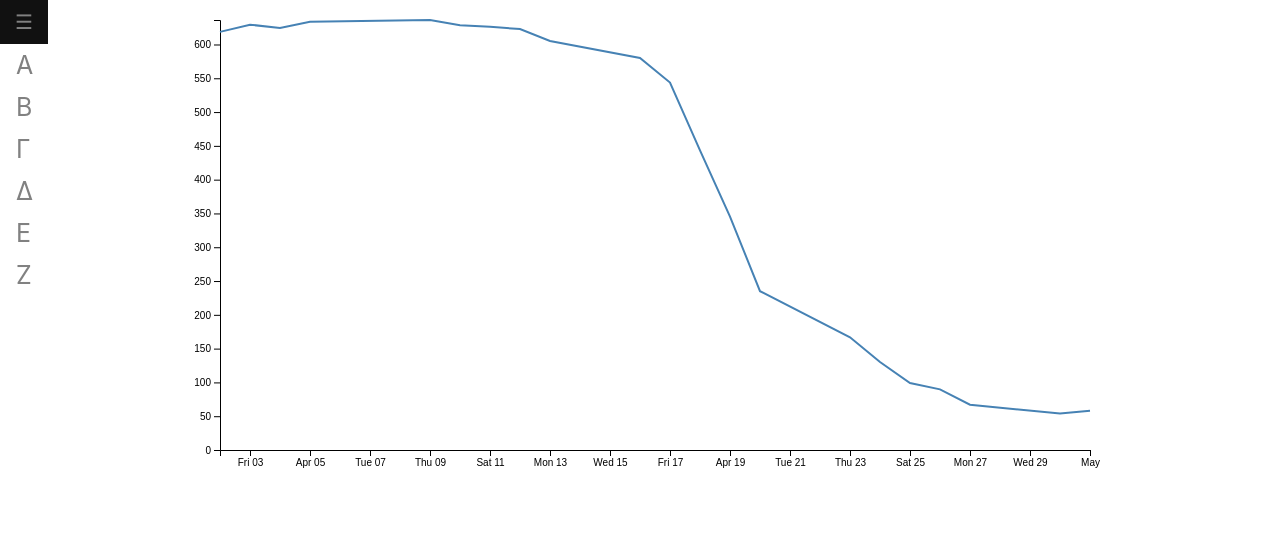
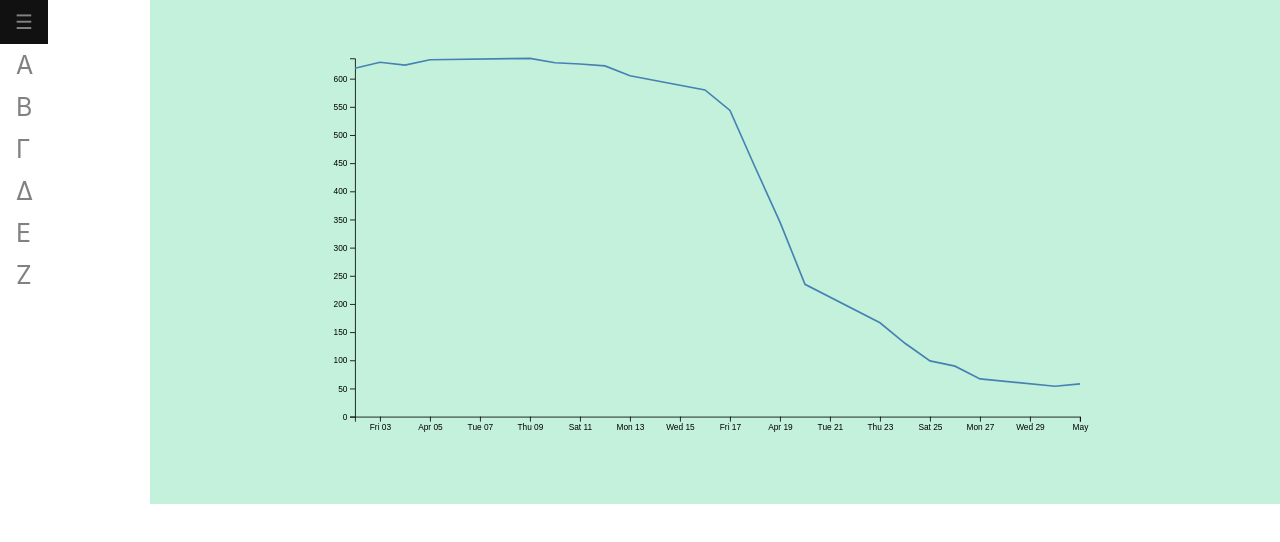
Before and after one commit to mobile44/my_react_lab, a React (Create React App) app: page /my_react_lab/zeta in a window 1280 px wide. Shown: the top 542 px of the page. Built offline with nearby package versions, Linux system fonts and the light colour scheme.

Commit message:
add: text for mouse event

```diff
--- a/src/App.js
+++ b/src/App.js
@@ -74,7 +74,7 @@ function App() {
               <Route path="/my_react_lab/gamma" element={<Gamma />} />
               <Route path="/my_react_lab/delta" element={<Delta />} />
               <Route path="/my_react_lab/epsilon" element={<Epsilon />} />
-              <Route path="/my_react_lab/zeta" element={<Zeta />} />
+              <Route path="/my_react_lab/zeta" element={<Zeta winWidth={screenWidth}/>} />
               </Routes>
           </div>
         </div>
@@ -103,7 +103,7 @@ function App() {
               <Route path="/my_react_lab/gamma" element={<Gamma />} />
               <Route path="/my_react_lab/delta" element={<Delta />} />
               <Route path="/my_react_lab/epsilon" element={<Epsilon />} />
-              <Route path="/my_react_lab/zeta" element={<Zeta />} />
+              <Route path="/my_react_lab/zeta" element={<Zeta winWidth={screenWidth}/>} />
             </Routes>
           </div>
         </div>
--- a/src/Zeta.css
+++ b/src/Zeta.css
@@ -1,3 +1,6 @@
+.zetaPage {
+  background-color: rgb(195, 241, 219);
+}
 .line {
   fill: none;
   stroke: steelblue;
--- a/src/Zeta.jsx
+++ b/src/Zeta.jsx
@@ -5,6 +5,7 @@ import "./Zeta.css";
 //import globalBrand from "./data/global_brands.csv";
 
 const parseTime = d3.timeParse("%d-%b-%y");
+const format = d3.timeFormat("%d-%b-%y");
 /*
 const lineData = [
   {x:10,y:20},
@@ -52,6 +53,12 @@ const createGraph = async()=>{
     .append("g")
     .call(d3.axisLeft(y2));
 
+  svg3
+    .append("text")
+    .attr("class","tooltip_text");
+
+  const text = d3.select(".tooltip_text");
+
   const valueLine = d3.line()
     .x((d)=>{return x2(d.date);})
     .y((d)=>{return y2(d.close);})
@@ -61,11 +68,15 @@ const createGraph = async()=>{
     .attr("class","line")
     .attr("d",valueLine);
 
-  const tooltip = d3
-    .select("#area3")
+  const tooltip = svg3
+    //.select("#area3")
     .append('div')
     .attr('class','tooltip')
-    .style('opacity',0);
+    .style('opacity',0)
+    .style("border","solid")
+    .style("border-width","2px")
+    .style("border-radius","5px")
+    .style("padding", "5px");
 
   const focus = svg3
     .append('g')
@@ -82,11 +93,14 @@ const createGraph = async()=>{
     .style('opacity',0)
     .on('mouseover',()=>{
       focus.style('display',null);
-    })
+      tooltip.style("opacity",1);
+    },mousemove)
     .on('mouseout',()=>{
       tooltip
         .transition()
         .duration(300)
+        .style('opacity',0);
+      text
         .style('opacity',0);
     })
     .on('mousemove',mousemove);
@@ -101,21 +115,25 @@ const createGraph = async()=>{
       'transform',
       `translate(${x2(d0.date)},${y2(d0.close)})`,
     );
+    text
+      .style('opacity',1)
+      .attr('transform',`translate(${x2(d0.date)},${y2(d0.close)})`)
+      .text(d0.close + " " + format(d0.date));
     tooltip
       .transition()
       .duration(300)
       .style('opacity',0.9);
     tooltip
-      .html(d0.tooltipContent || d0.date)
+      .html("hello") //(d0.tooltipContent || d0.date)
       .style(
         'transform',
-        `translate(${x2(d0.date)+30}px,${y2(d0.close)-30}px)`
+        `translate(${x2(d0.date)+30}px,${y2(d0.close)-30}px)`,
       );
-
   }
 }
 
-function Zeta() {
+function Zeta(props) {
+
   useEffect(()=>{
     /*
     d3.select("#target").style("stroke-width",5);
@@ -162,7 +180,7 @@ function Zeta() {
     */
 
     createGraph();
-  },[]);
+  });
 
   return (
     <div className="zetaPage">
@@ -191,8 +209,18 @@ function Zeta() {
 
       <svg id="area2" height={400} width={500}></svg>
       */}
-      <svg id="area3"></svg>
-
+      {(props.winWidth>=900) && (
+      <svg id="area3" viewBox="100 -50 600 600" preserveAspectRatio="xMidYMid meet"></svg>
+      )}
+      {(props.winWidth>=700) && (props.winWidth<900) && (
+      <svg id="area3" viewBox="250 -100 750 750" preserveAspectRatio="xMidYMid meet"></svg>
+      )}
+      {(props.winWidth>=550) && (props.winWidth<700) && (
+      <svg id="area3" viewBox="350 -100 900 900" preserveAspectRatio="xMidYMid meet"></svg>
+      )}
+      {(props.winWidth<550) && (
+        <svg id="area3" viewBox="500 -100 1000 1000" preserveAspectRatio="xMidYMid meet"></svg>
+      )}
     </div>
   )
 }
```
